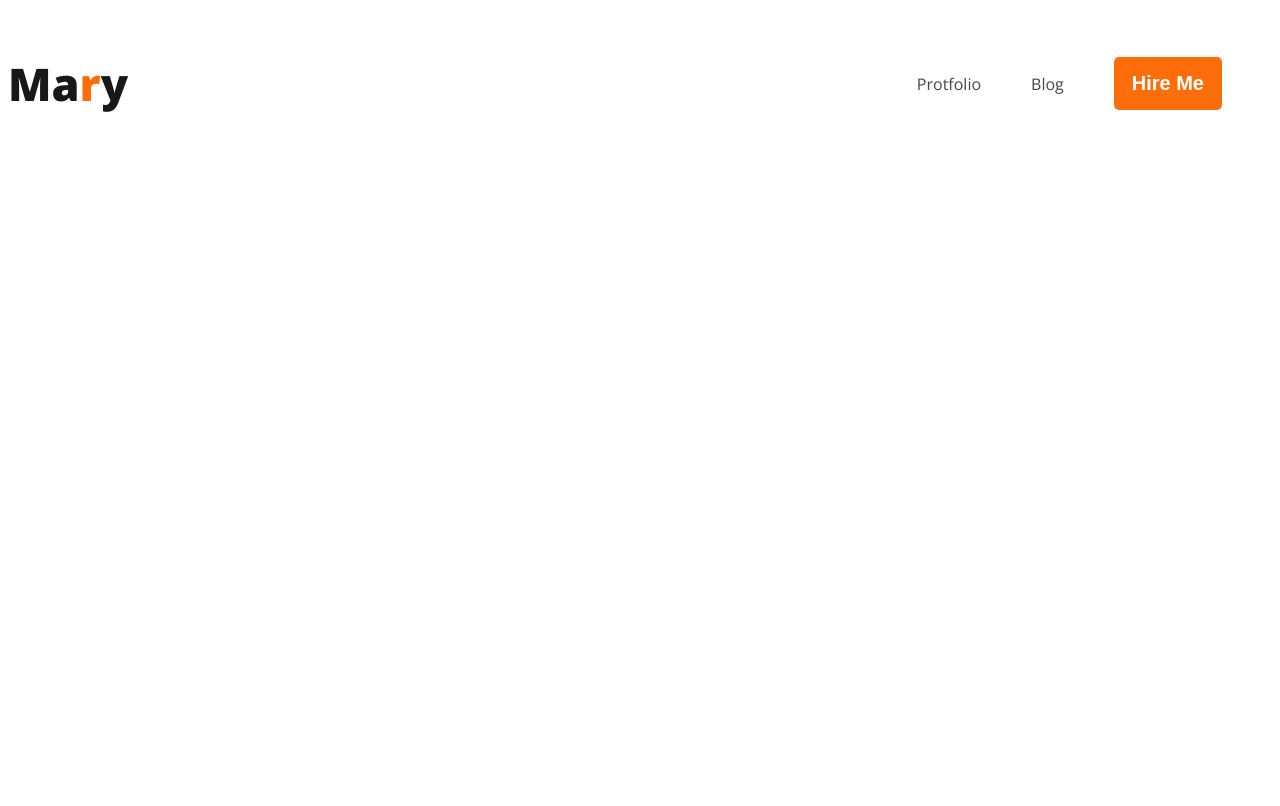
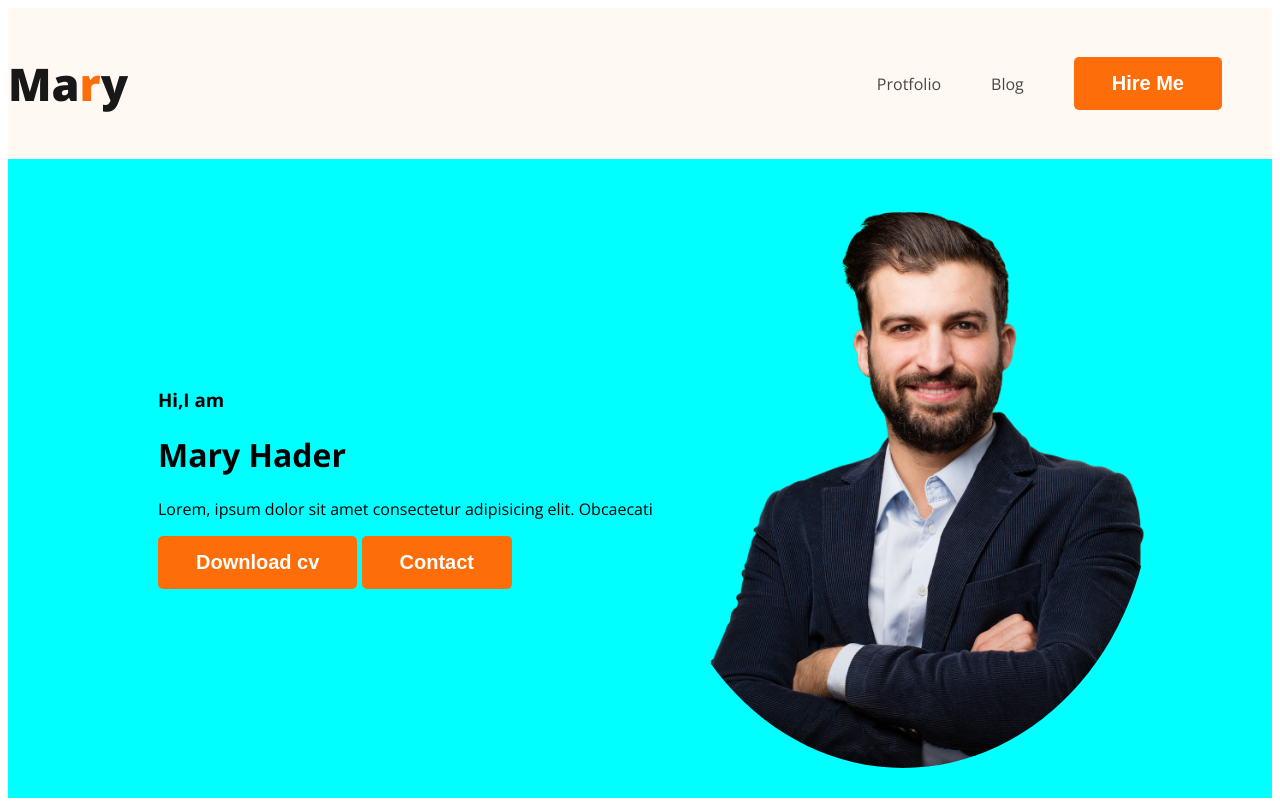
Before and after one commit to akif4656/webdeveloper-protfolio, a plain HTML site: page index.html in a window 1280 px wide. Drawn offline with nearby package versions, Linux system fonts and the light colour scheme.

Commit message:
added banner content

```diff
--- a/index.html
+++ b/index.html
@@ -10,7 +10,7 @@
     <link rel="stylesheet" href="style/protfolio.css">
 </head>
 <body>
-    <header>
+    <header class="header">
         <nav>
             <h3 class="nav-title">Ma<span class="text-primary">r</span>y</h3>
             <ul>
@@ -19,6 +19,16 @@
                 <li><button class="btn-primary">Hire Me</button></li>
             </ul>
         </nav>
+        <div class="banner">
+            <div>
+                <h3>Hi,I am</h3>
+                <h1>Mary Hader</h1>
+                <p>Lorem, ipsum dolor sit amet consectetur adipisicing elit. Obcaecati</p>
+                <button type="button" class="btn-primary" download>Download cv</button>
+                <button class="btn-primary" >Contact</button>
+            </div>
+            <img class="profile-pic" src="images/hardy.png" alt="hardy photo....">
+        </div>
 
     </header>
     <main>
--- a/style/protfolio.css
+++ b/style/protfolio.css
@@ -5,6 +5,10 @@ body{
   font-weight:weight;
   font-style:normal;
   font-variation-settings:"wdth" 100;
+
+}
+.header{
+    background-color: #FFF8F3;
 
 }
 .text-primary{
@@ -15,7 +19,7 @@ body{
     background-color: #FD6E0A;
     text-align: center;
     color:white;
-    padding:15px 18px;
+    padding:15px 38px;
     font-size: 20px;
     font-weight: 700;
     border: 0;
@@ -50,3 +54,14 @@ header nav ul li a{
     text-decoration: none;
     color: #474747;
 }
+.banner{
+    display: flex;
+    align-items: center;
+    padding: 30px 30px 30px 150px;
+    background-color: aqua;
+
+}
+.banner .profile-pic{
+    width: 500px;
+    border-radius: 50%;
+}
```
